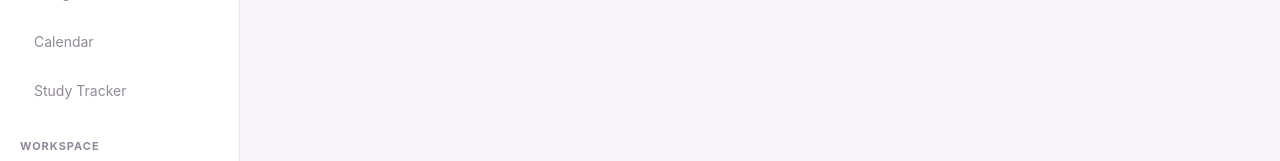
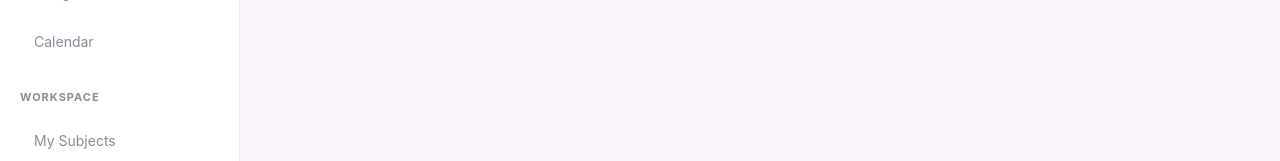
Before and after one commit to myatnoeangel/studyflow, a React app in the folder frontend/: page / in a window 1280 px wide. Shown: the part 229-390 px from the top of the page. Built offline with nearby package versions, Linux system fonts and the light colour scheme; no server answers; the HTML template or start-up script is replaced by a standard one.

Commit message:
Minor fix

```diff
--- a/frontend/src/App.jsx
+++ b/frontend/src/App.jsx
@@ -18,7 +18,6 @@ function App() {
                         <Route path="/" element={<Dashboard />} />
                         <Route path="/assignments" element={<Assignments />} />
                         <Route path="/calendar" element={<Calendar />} />
-                        <Route path="/study-tracker" element={<h1>Study Tracker</h1>} />
                         <Route path="/subjects" element={<Subjects />} />
                     </Routes>
                 </main>
--- a/frontend/src/components/Sidebar.jsx
+++ b/frontend/src/components/Sidebar.jsx
@@ -23,10 +23,6 @@ function Sidebar() {
                     Calendar
                 </NavLink>
 
-                <NavLink to="/study-tracker" className="nav-link">
-                    Study Tracker
-                </NavLink>
-
                 <p className="nav-heading">WORKSPACE</p>
 
                 <NavLink to="/subjects" className="nav-link">
```
